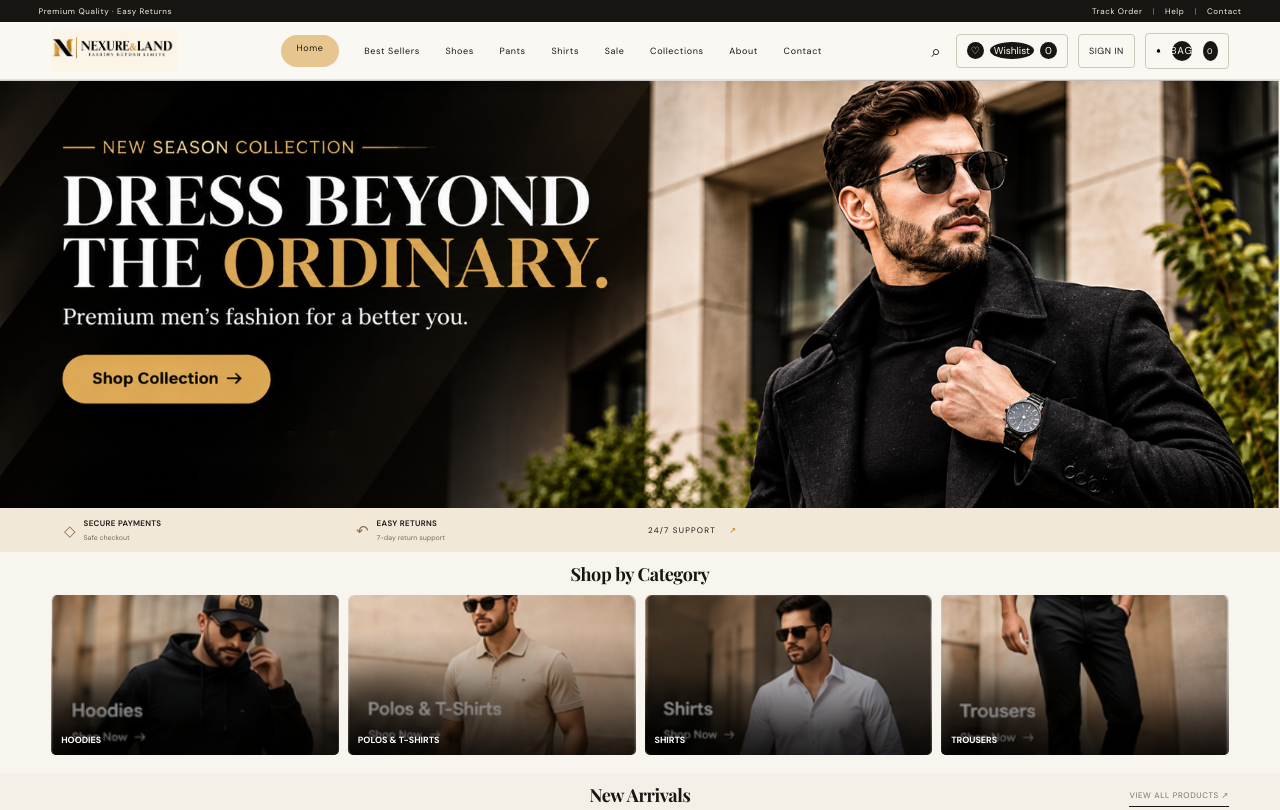
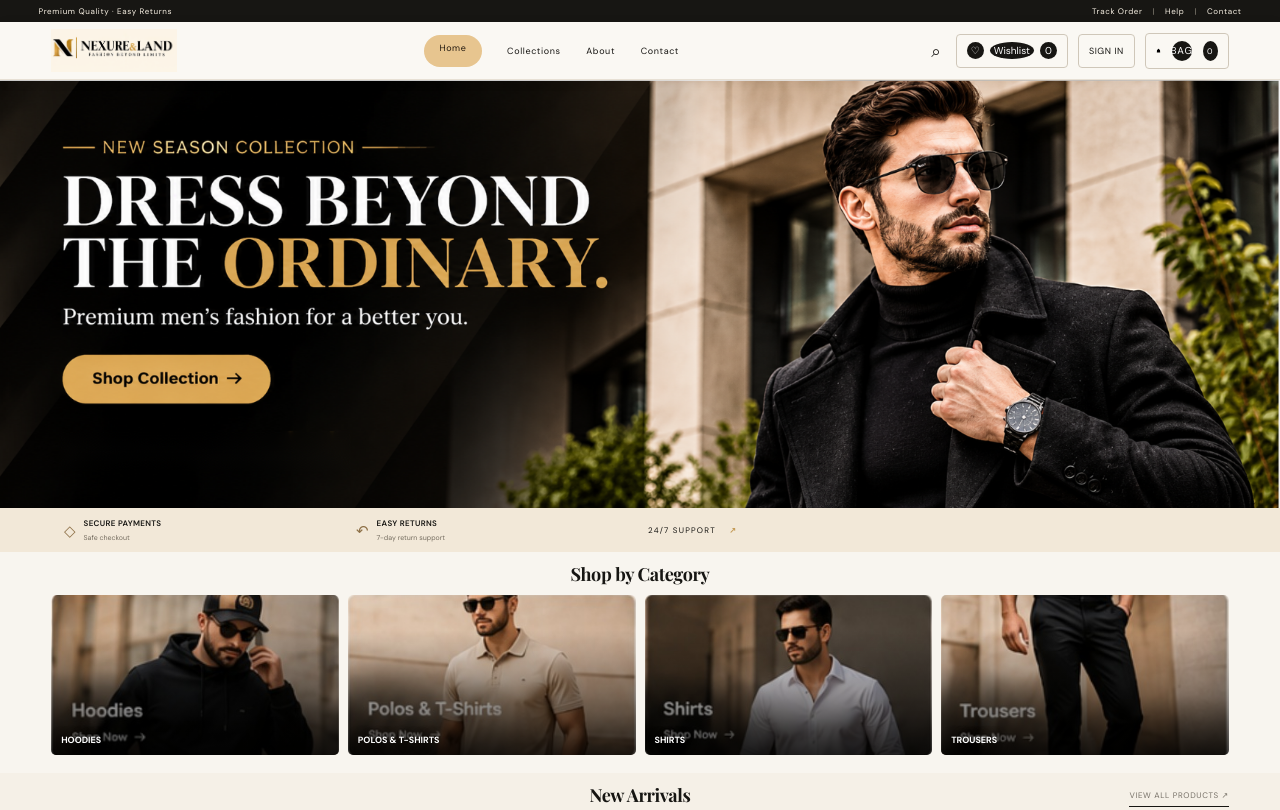
Before and after one commit to ibrahimkamran7800-lab/nexure-land-store, a plain HTML site: page index.html in a window 1280 px wide. Shown: the top 810 px of the page. Drawn offline with nearby package versions, Linux system fonts and the light colour scheme; no server answers.

Commit message:
Add files via upload

```diff
--- a/index.html
+++ b/index.html
@@ -16,7 +16,7 @@
   <header class="site-header">
     <a class="brand brand-logo" href="#top" aria-label="NEXURE&LAND home"><img src="assets/brand/nexure-land-horizontal-logo.png" alt="NEXURE&LAND"></a>
     <nav class="main-nav" aria-label="Main navigation">
-      <a class="nav-home" href="#top">Home</a><a href="#best-sellers" data-nav-category="Best Sellers">Best Sellers</a><a href="#shop" data-nav-category="Shoes">Shoes</a><a href="#shop" data-nav-category="Pants">Pants</a><a href="#shop" data-nav-category="Shirts">Shirts</a><a href="#shop" data-nav-category="Sale">Sale</a><a href="#collections">Collections</a><a href="#about">About</a><a href="#contact-us">Contact</a>
+      <a class="nav-home" href="#top">Home</a><a href="#collections">Collections</a><a href="#about">About</a><a href="#contact-us">Contact</a>
     </nav>
     <div class="header-actions">
       <button class="icon-btn" id="searchToggle" aria-label="Search">⌕</button>
```
